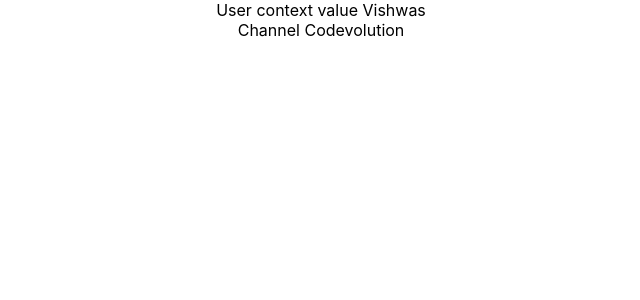
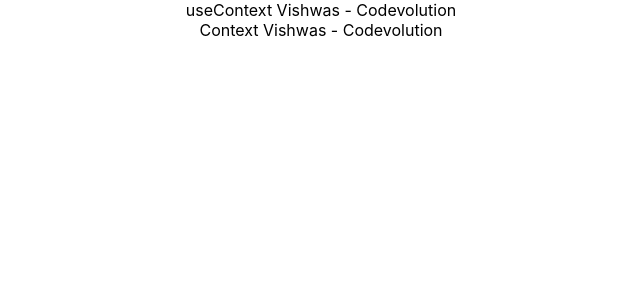
Before and after one commit to PlanZGit/ReactHook, a React (Create React App) app in the folder my-app/: page / in a window 1280 px wide. Shown: the top 300 px of the page, without its empty margins (319-959 px from the left). Built offline with nearby package versions, Linux system fonts and the light colour scheme.

Commit message:
useContext passing data to ComponentE

```diff
--- a/my-app/src/components/ComponentE.js
+++ b/my-app/src/components/ComponentE.js
@@ -1,9 +1,14 @@
-import React from "react";
+import React, { useContext } from "react";
 import ComponentF from "./ComponentF";
+import { UserContext, ChannelContext } from "../App";
 
 function ComponentE() {
+  const user = useContext(UserContext);
+  const channel = useContext(ChannelContext);
+
   return (
     <div>
+      useContext {user} - {channel}
       <ComponentF />
     </div>
   );
--- a/my-app/src/components/ComponentF.js
+++ b/my-app/src/components/ComponentF.js
@@ -11,8 +11,9 @@
               {(channel) => {
                 return (
                   <>
-                    <div>User context value {user} </div>
-                    <div>Channel {channel}</div>
+                    Context {user} - {channel}
+                    {/* <div>User context value {user} </div>
+                    <div>Channel {channel}</div> */}
                   </>
                 );
               }}
```
Also changed, not shown: 1 other file (tests, documents, lock files or other folders).
